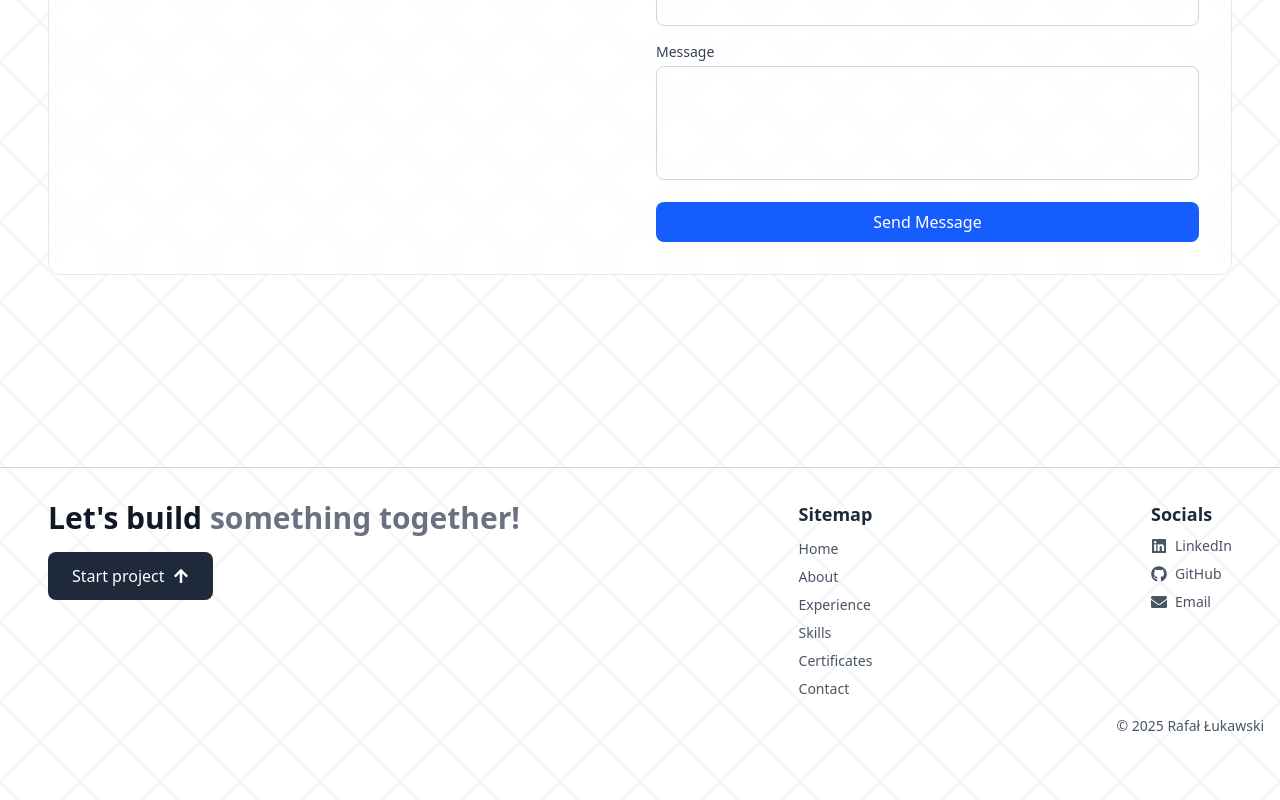
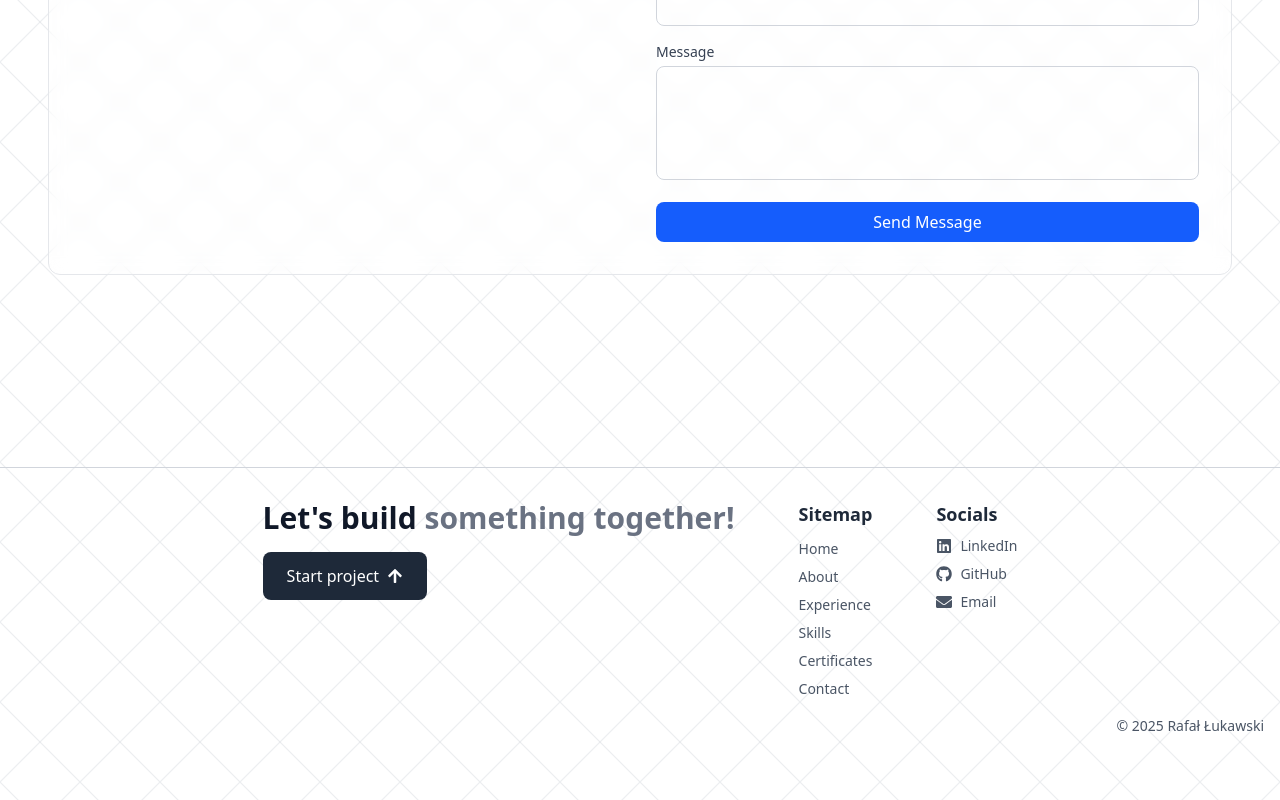
Before and after one commit to rlukawski/personal-website, a React (Vite) app: page / in a window 1280 px wide. Shown: the part 3058-3858 px from the top of the page. Built offline with nearby package versions, Linux system fonts and the light colour scheme.

Commit message:
Fix footer RWD

```diff
--- a/src/components/Footer.tsx
+++ b/src/components/Footer.tsx
@@ -10,7 +10,7 @@ export const Footer = () => {
       {/* Horizontal line */}
       <div className="border-t border-gray-300 pt-8 pb-8 px-4">
         <div className="content-container">
-          <div className="flex flex-col sm:flex-row gap-12 justify-between width-full px-8">
+          <div className="flex flex-col sm:flex-row gap-10 md:gap-16 justify-center width-full px-8">
             {/* Call to Action Section */}
             <FooterCTA />
             <FooterSitemap />
```
